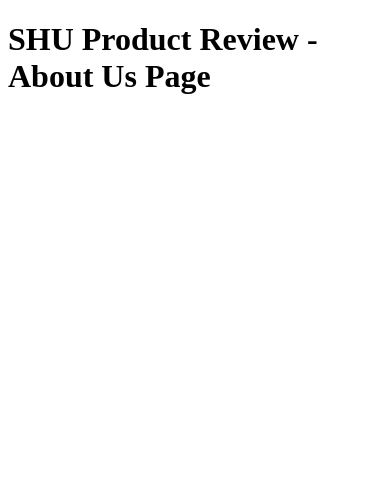
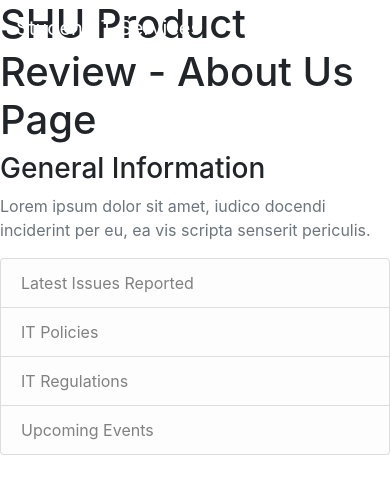
Before and after one commit to Meagaman123/GNocivelli, a Django app: page /about/ in a window 390 px wide. Shown: the top 494 px of the page. Run offline with Django 3.2, Linux system fonts and the light colour scheme; some libraries are stand-ins or nearby versions.

Commit message:
added bootstrapping and a navagation bar. curretnly the navagation bar has a bug where it does not show up however when the css is added this should be fixed as it uses nav-bar which is currently not defined in any css.

```diff
--- a/assignment2/reviewapp/reviewproduct/templates/reviewproduct/base.html
+++ b/assignment2/reviewapp/reviewproduct/templates/reviewproduct/base.html
@@ -1,13 +1,100 @@
 <!DOCTYPE html>
 <html>
     <head>
+        <meta charset="utf-8">
+    <meta name="viewport" content="width=device-width, initial-scale=1, shrink-to-fit=no">
+
+    <!-- Bootstrap CSS -->
+    <link rel="stylesheet" href="https://maxcdn.bootstrapcdn.com/bootstrap/4.0.0/css/bootstrap.min.css" integrity="sha384-Gn5384xqQ1aoWXA+058RXPxPg6fy4IWvTNh0E263XmFcJlSAwiGgFAW/dAiS6JXm" crossorigin="anonymous">
         {% if title %}
         <title>SHU Product Review - {{title}}</title>
         {% else %}
         <title>SHU Product Review</title>
         {% endif %}
     </head>
+
     <body>
-        {%block content %}{% endblock %}
+        <div class="container">
+            <header class="site-header">
+
+                <nav class="navbar navbar-expand-md navbar-dark bg-steel fixed-top">
+
+                  <div class="container">
+
+                    <a class="navbar-brand mr-4" href="#">Student IT Services</a>
+
+                    <button class="navbar-toggler" type="button" data-toggle="collapse" data-target="#navbarToggle" aria-controls="navbarToggle" aria-expanded="false" aria-label="Toggle navigation">
+
+                    <span class="navbar-toggler-icon"></span>
+
+                    </button>
+
+                    <div class="collapse navbar-collapse" id="navbarToggle">
+
+                      <div class="navbar-nav mr-auto">
+
+                        <a class="nav-item nav-link" href={% url 'reviewproduct-home' %}>Home</a>
+
+                        <a class="nav-item nav-link" href={% url 'reviewProduct-about' %}>About</a>
+                         <a class="nav-item nav-link" href={% url 'reviewProduct-products' %}>Products</a>
+                          <a class="nav-item nav-link" href={% url 'reviewProduct-contact' %}>Contact</a>
+
+
+                      </div>
+
+                      <!-- Navbar Right Side -->
+
+                      <div class="navbar-nav">
+
+                        <a class="nav-item nav-link" href="#">Login</a>
+
+                        <a class="nav-item nav-link" href="#">Register</a>
+
+                      </div>
+
+                    </div>
+
+                  </div>
+
+                </nav>
+
+              </header>
+        </div>
+        <div class = "row">
+            <div class = "col-md-8">
+                {%block content %}{% endblock %}
+        </div>
+        <div class ="col-md-4">
+        <div class="content-section">
+            <div class="content-section">
+
+                <h3>General Information</h3>
+
+                <p class='text-muted'>Lorem ipsum dolor sit amet, iudico docendi inciderint per eu, ea vis scripta senserit periculis.
+
+                  <ul class="list-group">
+
+                    <li class="list-group-item list-group-item-light">Latest Issues Reported</li>
+
+                    <li class="list-group-item list-group-item-light">IT Policies</li>
+
+                    <li class="list-group-item list-group-item-light">IT Regulations</li>
+
+                    <li class="list-group-item list-group-item-light">Upcoming Events</li>
+
+                  </ul>
+
+                </p>
+
+              </div>
+
+        </div>
+        </div>
+        </div>
+    <!-- Optional JavaScript -->
+    <!-- jQuery first, then Popper.js, then Bootstrap JS -->
+    <script src="https://code.jquery.com/jquery-3.2.1.slim.min.js" integrity="sha384-KJ3o2DKtIkvYIK3UENzmM7KCkRr/rE9/Qpg6aAZGJwFDMVNA/GpGFF93hXpG5KkN" crossorigin="anonymous"></script>
+    <script src="https://cdnjs.cloudflare.com/ajax/libs/popper.js/1.12.9/umd/popper.min.js" integrity="sha384-ApNbgh9B+Y1QKtv3Rn7W3mgPxhU9K/ScQsAP7hUibX39j7fakFPskvXusvfa0b4Q" crossorigin="anonymous"></script>
+    <script src="https://maxcdn.bootstrapcdn.com/bootstrap/4.0.0/js/bootstrap.min.js" integrity="sha384-JZR6Spejh4U02d8jOt6vLEHfe/JQGiRRSQQxSfFWpi1MquVdAyjUar5+76PVCmYl" crossorigin="anonymous"></script>
     </body>
 </html>
```
